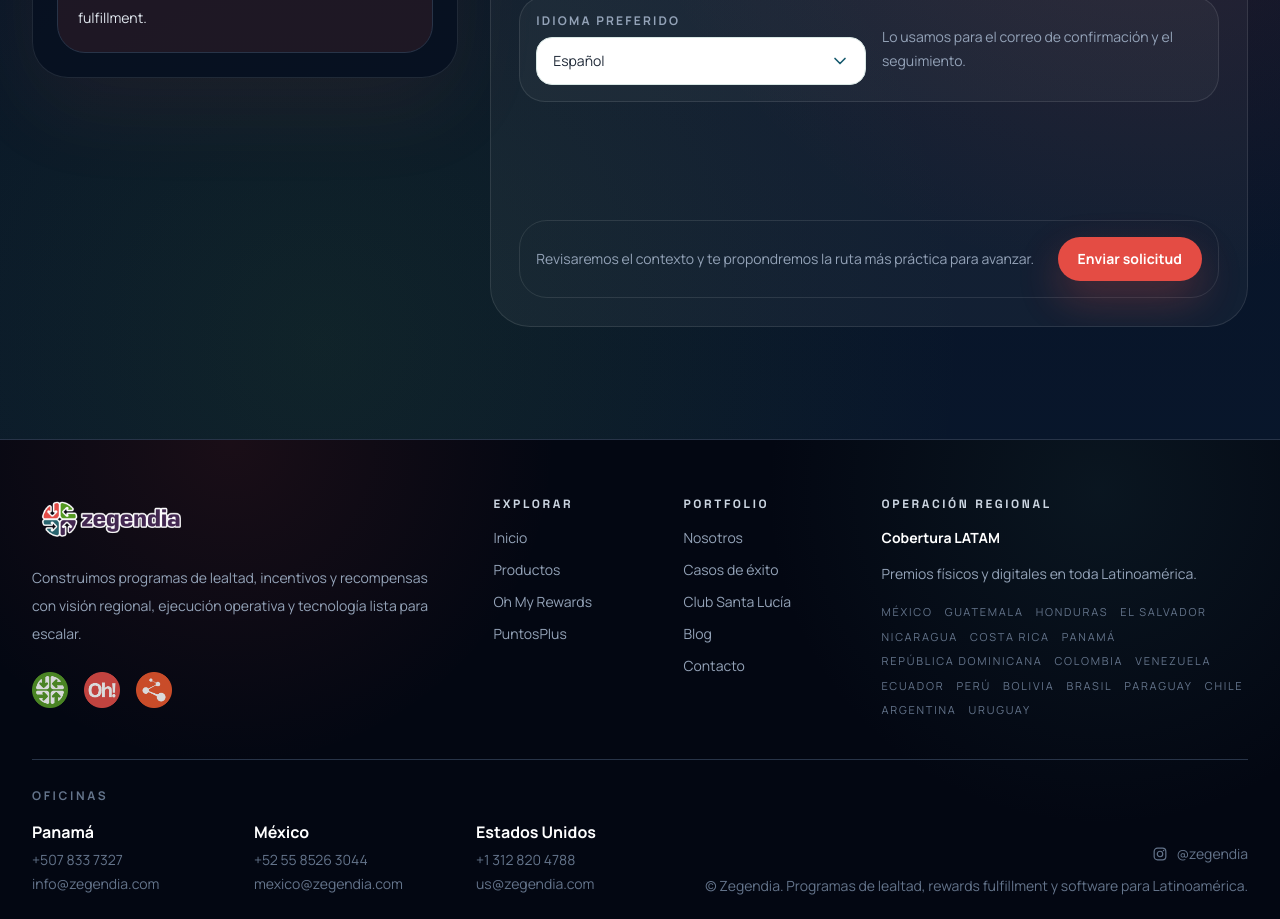
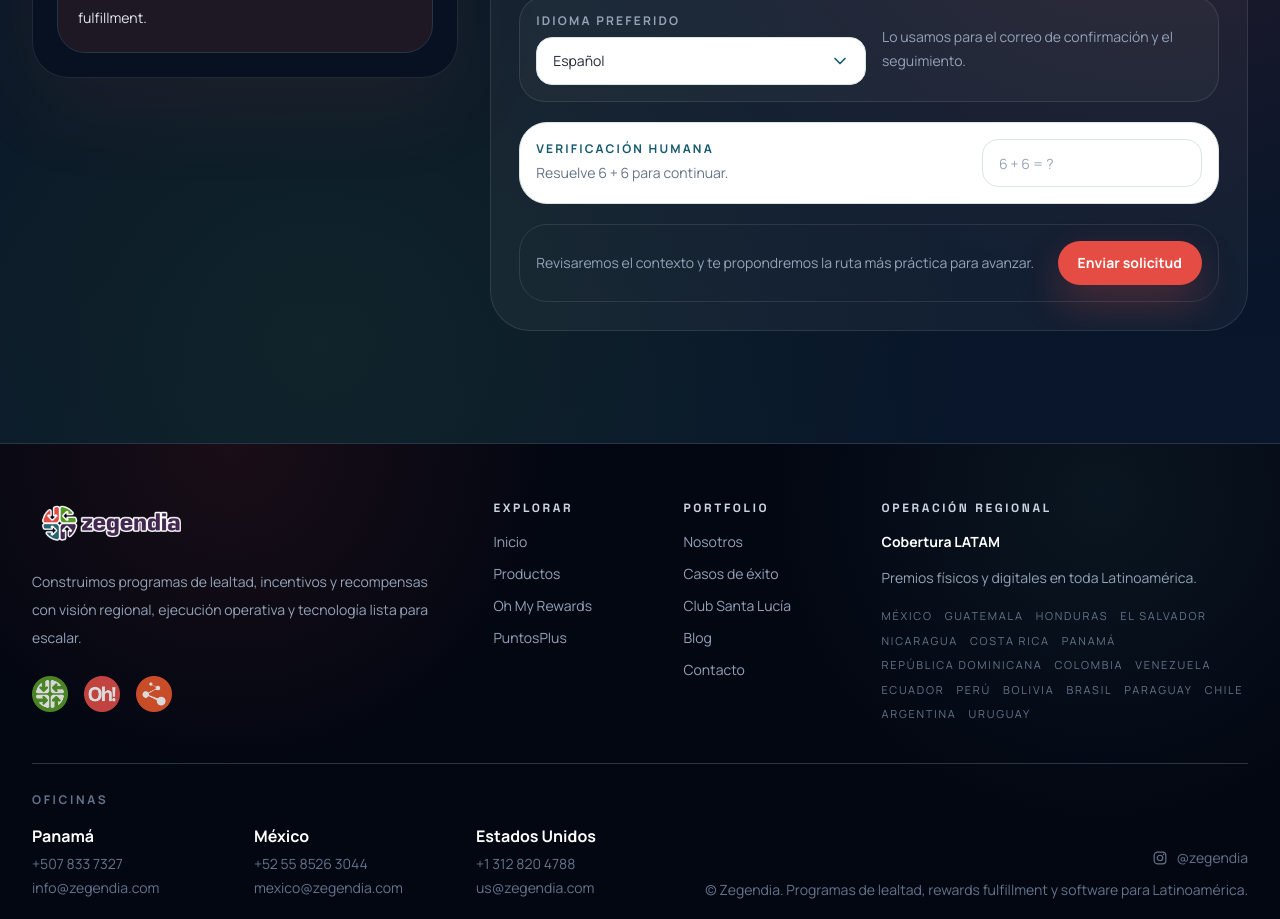
Before and after one commit to vinigarzon/zegendia, a Next.js app: page /contact in a window 1280 px wide. Shown: the part 3120-4039 px from the top of the page. Built offline with nearby package versions, Linux system fonts and the light colour scheme; no server answers.

Commit message:
Replace empty captcha slot with human check

```diff
--- a/src/components/sections/lead-form.tsx
+++ b/src/components/sections/lead-form.tsx
@@ -24,10 +24,24 @@
   size: string;
   message: string;
   preferredLanguage: Locale;
+  securityA: string;
+  securityAnswer: string;
+  securityB: string;
   website: string;
 };
 
 const CONTACT_FORM_NAME = "zegendia-contact";
+
+function createSecurityChallenge() {
+  const a = Math.floor(Math.random() * 7) + 3;
+  const b = Math.floor(Math.random() * 6) + 2;
+
+  return {
+    securityA: String(a),
+    securityAnswer: "",
+    securityB: String(b)
+  };
+}
 
 function FieldGroup({
   children,
@@ -71,7 +85,7 @@
   return params.toString();
 }
 
-async function submitNetlifyVerification(formElement: HTMLFormElement) {
+async function submitNetlifyFormCopy(formElement: HTMLFormElement) {
   if (window.location.hostname === "localhost" || window.location.hostname === "127.0.0.1") {
     return true;
   }
@@ -104,6 +118,7 @@
   size: "",
   message: "",
   preferredLanguage: locale,
+  ...createSecurityChallenge(),
   website: ""
 });
 
@@ -116,16 +131,18 @@
     event.preventDefault();
     setStatus("loading");
 
-    const verified = await submitNetlifyVerification(event.currentTarget).catch(() => false);
-    if (!verified) {
+    const expectedAnswer = Number(form.securityA) + Number(form.securityB);
+    if (Number(form.securityAnswer) !== expectedAnswer) {
       setStatus("error");
       setMessage(
         locale === "en"
-          ? "We could not validate the security verification. Please complete it and try again."
-          : "No pudimos validar la verificación de seguridad. Complétala e intenta de nuevo."
+          ? "Please complete the human verification before sending."
+          : "Completa la verificación humana antes de enviar."
       );
       return;
     }
+
+    await submitNetlifyFormCopy(event.currentTarget).catch(() => null);
 
     const response = await fetch("/api/contact", {
       body: JSON.stringify(form),
@@ -157,7 +174,6 @@
       className="grid gap-5"
       data-netlify="true"
       data-netlify-honeypot="website"
-      data-netlify-recaptcha="true"
       method="POST"
       name={CONTACT_FORM_NAME}
       onSubmit={handleSubmit}
@@ -327,14 +343,46 @@
 
       <input
         className="hidden"
+        name="securityA"
+        readOnly
+        value={form.securityA}
+      />
+      <input
+        className="hidden"
+        name="securityB"
+        readOnly
+        value={form.securityB}
+      />
+      <input
+        className="hidden"
         name="website"
         onChange={(event) => update("website", event.target.value)}
         tabIndex={-1}
         value={form.website}
       />
 
-      <div className="min-h-[78px]">
-        <div data-netlify-recaptcha="true" />
+      <div className="rounded-[28px] border border-[#d9e7e4] bg-white p-4 text-[#1f2937]">
+        <div className="grid gap-3 sm:grid-cols-[1fr_220px] sm:items-center">
+          <div>
+            <div className="text-xs font-semibold uppercase tracking-[0.18em] text-[#165a6e]">
+              {locale === "en" ? "Human check" : "Verificación humana"}
+            </div>
+            <p className="mt-1 text-sm leading-6 text-slate-500">
+              {locale === "en"
+                ? `Solve ${form.securityA} + ${form.securityB} to continue.`
+                : `Resuelve ${form.securityA} + ${form.securityB} para continuar.`}
+            </p>
+          </div>
+          <Input
+            className={inputClass}
+            inputMode="numeric"
+            name="securityAnswer"
+            onChange={(event) => update("securityAnswer", event.target.value)}
+            placeholder={`${form.securityA} + ${form.securityB} = ?`}
+            required
+            value={form.securityAnswer}
+          />
+        </div>
       </div>
 
       <div className="flex flex-col gap-4 rounded-[28px] border border-white/10 bg-[#071020]/58 p-4 sm:flex-row sm:items-center sm:justify-between">
```
Also changed, not shown: 1 other file (tests, documents, lock files or other folders).
